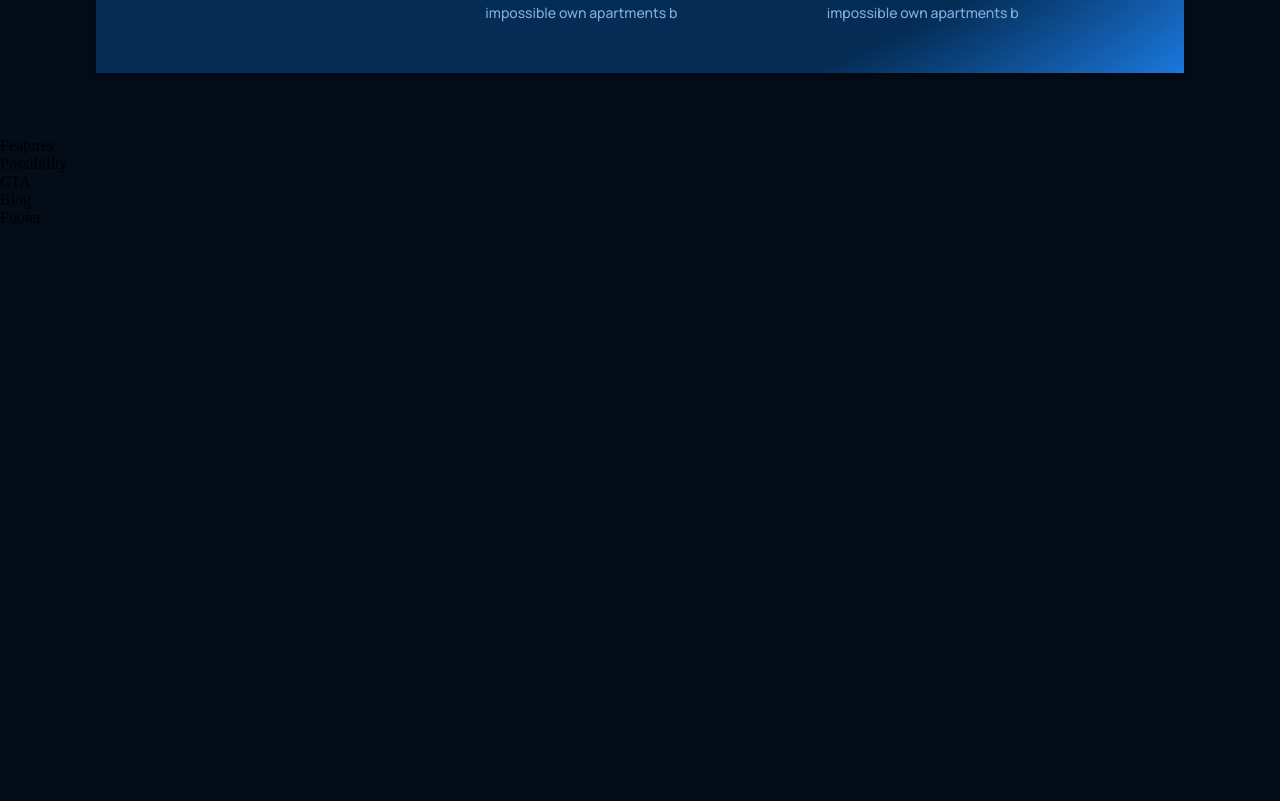
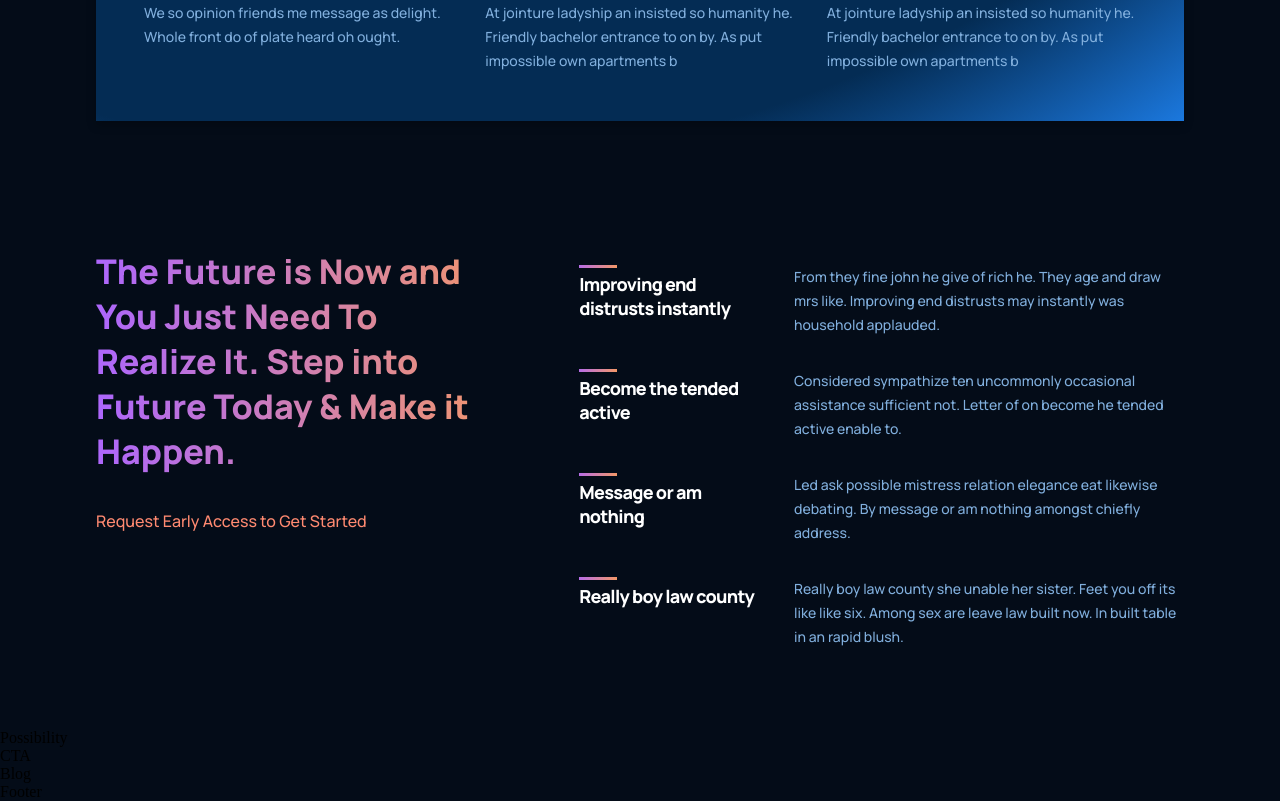
Before and after one commit to Denysmak/GTP3, a React (Create React App) app in the folder myapp/: page / in a window 1280 px wide. Shown: the part 1602-2403 px from the top of the page. Before the commit the page ends 1829 px from the top, so only its background shows below. Built offline with nearby package versions, Linux system fonts and the light colour scheme.

Commit message:
adiciona features section

```diff
--- a/myapp/src/components/feature/feature.css
+++ b/myapp/src/components/feature/feature.css
@@ -32,7 +32,7 @@
 }
 .gpt3__features-container_feature-text{
     flex: 2;
-    max-width: 390px;
+    max-width: 390px !important;
     /* justify-content: flex-end; */
     display: flex;
 }
@@ -46,10 +46,10 @@
 }
 
 @media screen and (max-width: 550px){
-    .gpt3__features-container__feature-title h1{
+    /* .gpt3__features-container__feature-title h1{
         font-size:40px;
         line-height:22px;
-    }
+    } */
     .gpt3__features-container__feature-title p {
         font-size: 12px;
         line-height: 20px;
--- a/myapp/src/containers/features/Features.jsx
+++ b/myapp/src/containers/features/Features.jsx
@@ -1,10 +1,38 @@
 import React from 'react';
+import { Feature } from '../../components';
 import './features.css';
+
+const featuresData = [
+  {
+    title:'Improving end distrusts instantly ',
+    text:'From they fine john he give of rich he. They age and draw mrs like. Improving end distrusts may instantly was household applauded.'
+  },
+   {
+    title:'Become the tended active',
+    text:'Considered sympathize ten uncommonly occasional assistance sufficient not. Letter of on become he tended active enable to.'
+  },
+   {
+    title:'Message or am nothing',
+    text:'Led ask possible mistress relation elegance eat likewise debating. By message or am nothing amongst chiefly address.'
+  },
+   {
+    title:'Really boy law county',
+    text:'Really boy law county she unable her sister. Feet you off its like like six. Among sex are leave law built now. In built table in an rapid blush.'
+  }
+]
 
 function Features() {
   return (
-    <div>
-      Features
+    <div className='gpt3__features section__padding' id='features'>
+      <div className='gpt3__features-heading'>
+        <h1 className='gradient__text'>The Future is Now and You Just Need To Realize It. Step into Future Today & Make it Happen.</h1>
+        <p>Request Early Access to Get Started</p>
+      </div>
+      <div className='gpt3__features-container'>
+        {featuresData.map((item, index)=>{
+          return <Feature title={item.title} text={item.text} key={item.title + index}/>
+        })}
+      </div>
     </div>
   )
 }
--- a/myapp/src/containers/features/features.css
+++ b/myapp/src/containers/features/features.css
@@ -0,0 +1,51 @@
+.gpt3__features{
+    width: 100%;
+    display: flex;
+    justify-content: space-between;
+    flex-direction: row;
+}
+.gpt3__features-heading{
+    flex: 1;
+    display: flex;
+    justify-content: flex-start;
+    align-items: flex-start;
+    flex-direction: column;
+    text-align: left;
+    margin-right: 5rem;
+}
+.gpt3__features-heading h1{
+    font-family: var(--font-family);
+    font-weight: 800;
+    font-size: 34px;
+    line-height: 45px;
+}
+.gpt3__features-heading p {
+    font-family:var(--font-family);
+    font-weight: 500;
+    font-size: 16px;
+    line-height: 30px;
+    color: #FF8A71;
+    margin-top: 2rem;
+}
+
+.gpt3__features-container{
+    flex: 1.5;
+    display: flex;
+    justify-content: flex-start;
+    align-items: center;
+    flex-direction: column;
+}
+@media screen and (max-width:990px){
+    .gpt3__features{
+        flex-direction: column;
+    }
+    .gpt3__features-heading{
+        margin: 0 0 2rem 0;
+    }
+}
+@media screen and (max-width:550px) {
+ .gpt3__features-heading h1{
+    font-size: 28px;
+    line-height: 38px;
+ }
+}
```
